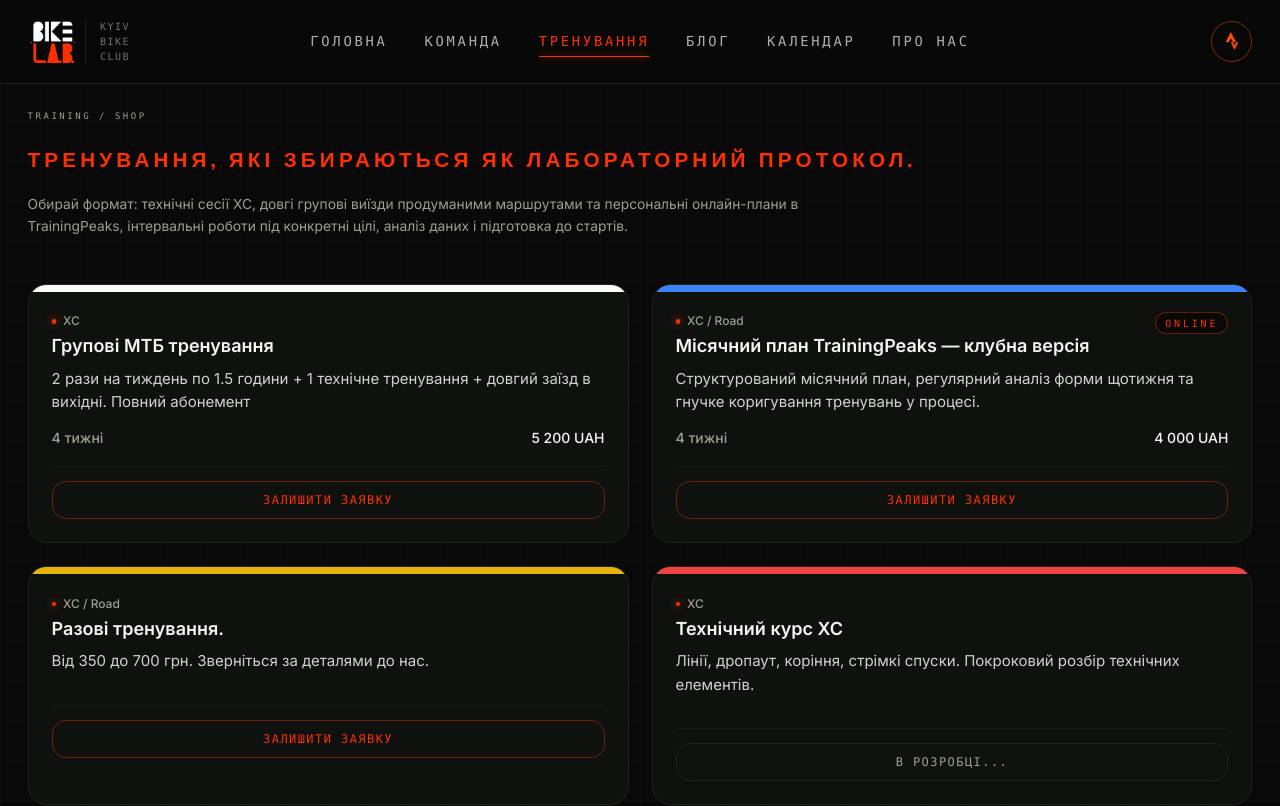
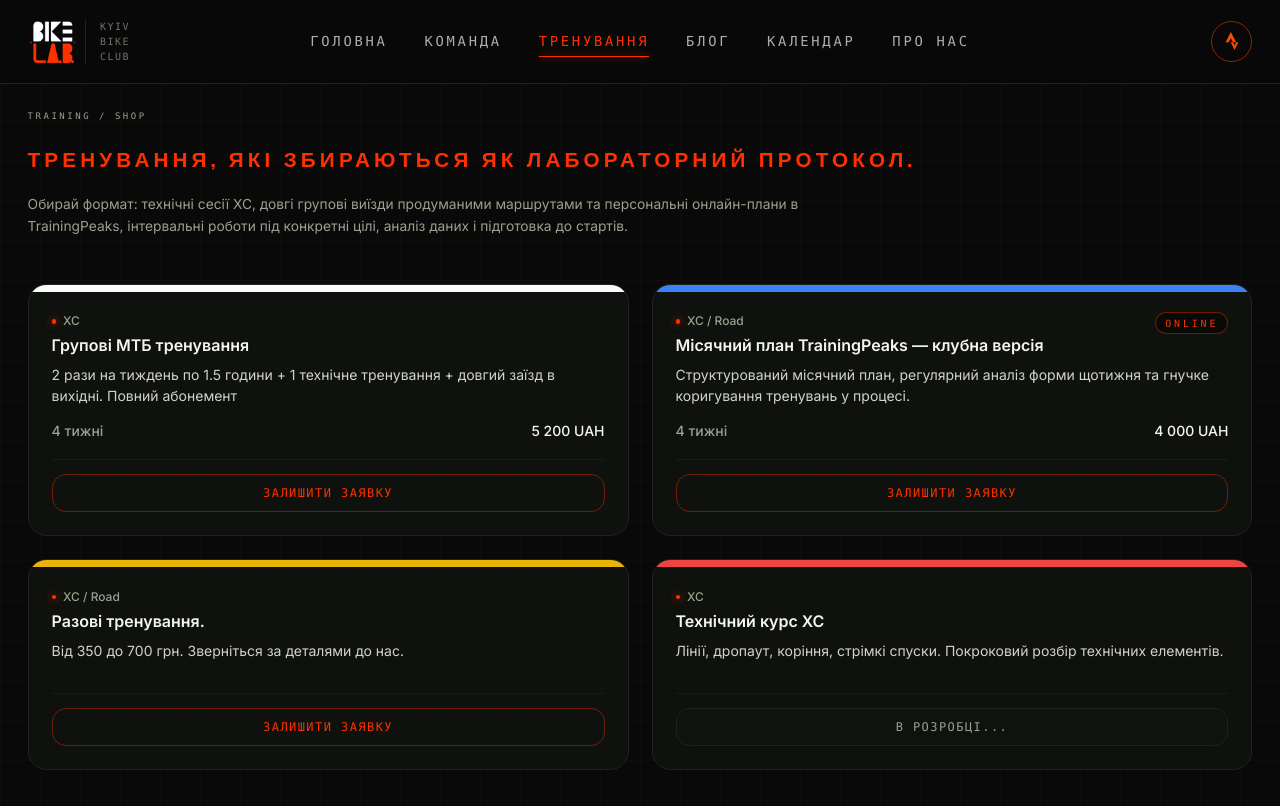
Before and after one commit to VasileAdicto/bikelab-site, a Next.js app: page /training in a window 1280 px wide. Shown: the top 806 px of the page. Built offline with nearby package versions, Linux system fonts and the light colour scheme.

Commit message:
Adjust font sizes in TrainingCard component for improved readability and consistency across text elements.

```diff
--- a/src/components/training-card.tsx
+++ b/src/components/training-card.tsx
@@ -74,7 +74,7 @@ export function TrainingCard({
               {level === "All" ? "XC / Road" : level}
             </div>
             <h3
-              className="text-foreground text-[17px] md:text-[18px] font-semibold leading-tight tracking-normal"
+              className="text-foreground text-[15px] md:text-[16px] font-semibold leading-tight tracking-normal"
               style={{ fontFamily: "var(--font-sans), ui-sans-serif, system-ui, sans-serif" }}
             >
               {title}
@@ -88,7 +88,7 @@ export function TrainingCard({
         </div>
 
         <p
-          className="mt-2 text-foreground/85 text-[14px] md:text-[15px] leading-[1.55] tracking-normal"
+          className="mt-2 text-foreground/85 text-[13px] md:text-[14px] leading-[1.5] tracking-normal"
           style={{ fontFamily: "var(--font-sans), ui-sans-serif, system-ui, sans-serif" }}
         >
           {description}
```
